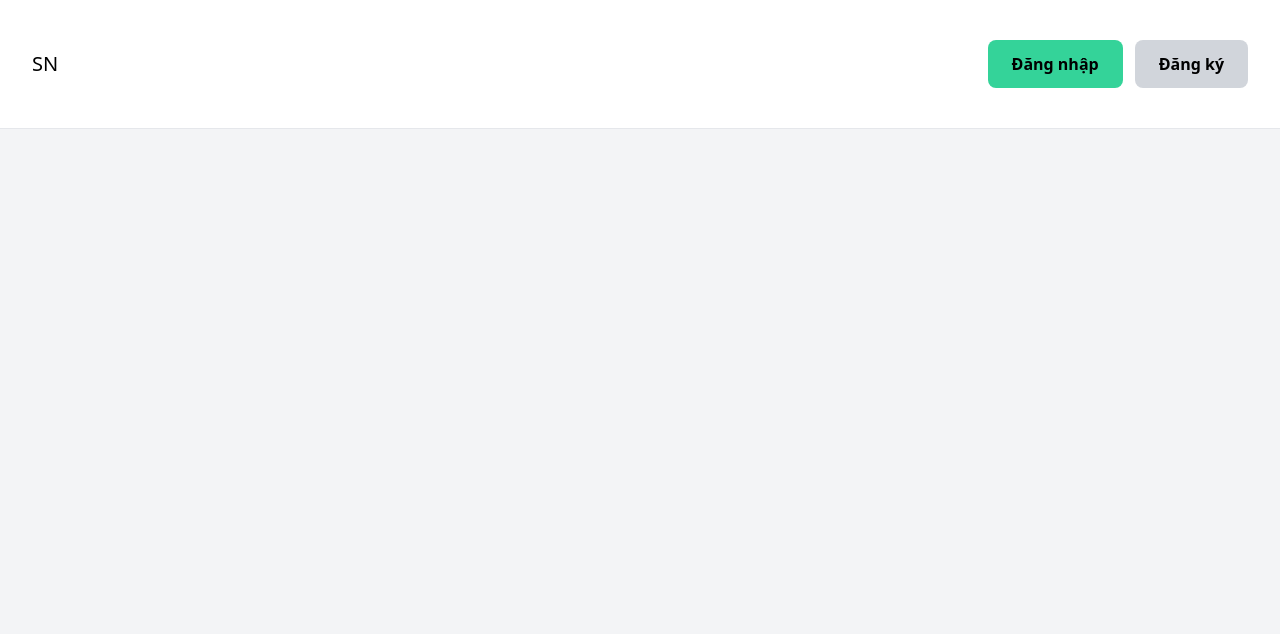
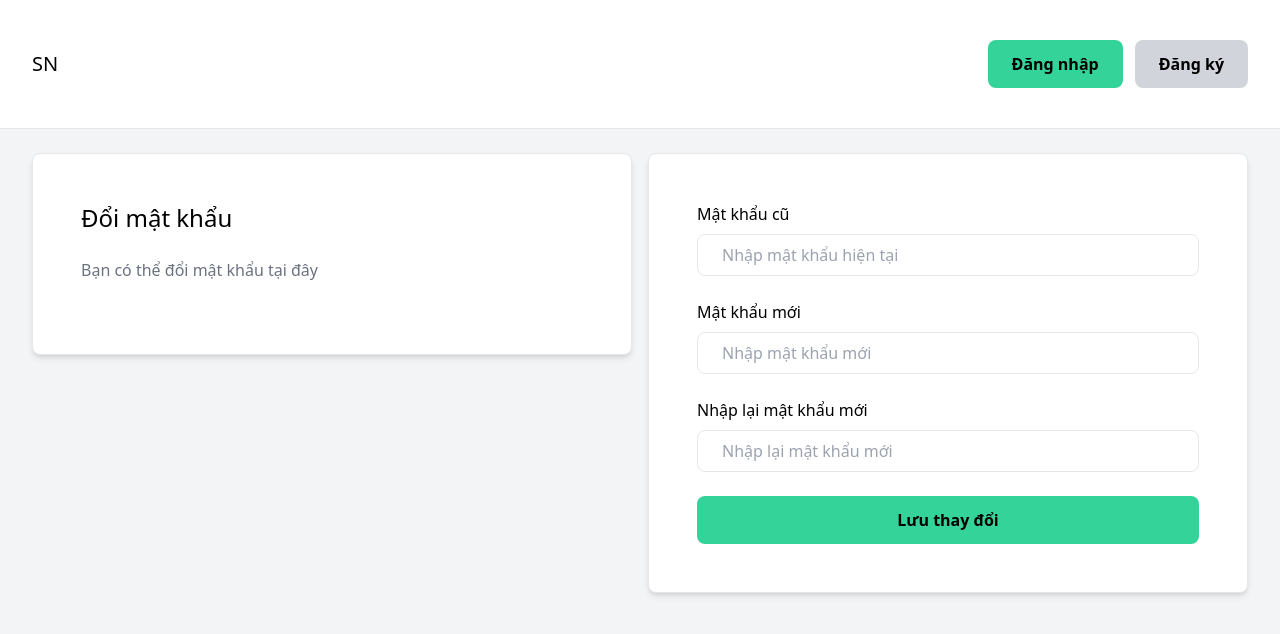
Before and after one commit to Void168/Social-network, a Vue app in the folder sn_frontend/: page /profile/edit/password in a window 1280 px wide. Shown: the top 634 px of the page. Built offline with nearby package versions, Linux system fonts and the light colour scheme.

Commit message:
change password

```diff
--- a/sn_frontend/src/router/index.js
+++ b/sn_frontend/src/router/index.js
@@ -10,6 +10,7 @@ import PostView from '../views/PostView.vue'
 import ChatView from '../views/ChatView.vue'
 import TrendView from '../views/TrendView.vue'
 import EditProfileView from '../views/EditProfileView.vue'
+import EditPasswordView from '../views/EditPasswordView.vue'
 
 const router = createRouter({
   history: createWebHistory(import.meta.env.BASE_URL),
@@ -60,6 +61,11 @@ const router = createRouter({
       component: EditProfileView
     },
     {
+      path: '/profile/edit/password',
+      name: 'editpassword',
+      component: EditPasswordView
+    },
+    {
       path: '/profile/:id/friends',
       name: 'friends',
       component: FriendsView
--- /dev/null
+++ b/sn_frontend/src/views/EditPasswordView.vue
@@ -0,0 +1,136 @@
+<template>
+  <div class="max-w-7xl mx-auto grid md:grid-cols-2 xs:grid-cols-1 gap-4">
+    <div class="main-left md:block xs:hidden">
+      <div class="p-12 bg-white border border-gray-200 rounded-lg">
+        <h1 class="mb-6 text-2xl">Đổi mật khẩu</h1>
+        <p class="mb-6 text-gray-500">Bạn có thể đổi mật khẩu tại đây</p>
+      </div>
+    </div>
+
+    <div class="main-right flex justify-center">
+      <div class="p-12 bg-white border boder-gray-200 rounded-lg w-full">
+        <form action="" class="space-y-6" v-on:submit.prevent="submitForm">
+          <div>
+            <label for="">Mật khẩu cũ</label>
+            <input
+              v-model="form.old_password"
+              type="password"
+              placeholder="Nhập mật khẩu hiện tại"
+              class="w-full mt-2 py-2 px-6 border border-gray-200 rounded-lg"
+            />
+          </div>
+
+          <p class="text-rose-400 text-center rounded-lg">{{ errors[0] }}</p>
+
+          <div>
+            <label for="">Mật khẩu mới</label>
+            <input
+              v-model="form.new_password1"
+              type="password"
+              placeholder="Nhập mật khẩu mới"
+              class="w-full mt-2 py-2 px-6 border border-gray-200 rounded-lg"
+            />
+          </div>
+
+          <p class="text-rose-400 text-center rounded-lg">{{ errors[1] }}</p>
+
+          <div>
+            <label for="">Nhập lại mật khẩu mới</label>
+            <input
+              v-model="form.new_password2"
+              type="password"
+              placeholder="Nhập lại mật khẩu mới"
+              class="w-full mt-2 py-2 px-6 border border-gray-200 rounded-lg"
+            />
+          </div>
+
+          <p class="text-rose-400 text-center rounded-lg">{{ errors[2] }}</p>
+
+          <div class="flex items-center justify-center">
+            <button class="w-full">Lưu thay đổi</button>
+          </div>
+        </form>
+      </div>
+    </div>
+  </div>
+</template>
+
+<script>
+import axios from "axios";
+import { useToastStore } from "@/stores/toast";
+import { useUserStore } from "../stores/user";
+
+export default (await import("vue")).defineComponent({
+  setup() {
+    const toastStore = useToastStore();
+    const userStore = useUserStore();
+
+    return {
+      toastStore,
+      userStore,
+    };
+  },
+
+  data() {
+    return {
+      form: {
+        old_password: "",
+        new_password1: "",
+        new_password2: "",
+      },
+
+      errors: [],
+    };
+  },
+
+  methods: {
+    submitForm() {
+      this.errors = [];
+
+      if (this.form.old_password !== this.form.new_password1) {
+        this.errors.push("Mật khẩu nhập cũ giống với mật khẩu mới");
+      }
+
+      if (this.form.new_password1 !== this.form.new_password2) {
+        this.errors.push("Mật khẩu nhập lại không đúng");
+      }
+
+      if (this.errors.length === 0) {
+        let formData = new FormData();
+        formData.append("old_password", this.form.old_password);
+        formData.append("new_password1", this.form.new_password1);
+        formData.append("new_password2", this.form.new_password2);
+
+        axios
+          .post("/api/edit-password/", formData, {
+            headers: {
+              "Content-Type": "multipart/form-data",
+            },
+          })
+          .then((res) => {
+            if (res.data.message === "success") {
+              this.toastStore.showToast(
+                5000,
+                "Đổi mật khẩu thành công. Vui lòng đăng nhập lại",
+                "bg-emerald-500 text-white"
+              );
+              this.$router.push("/login");
+
+              this.userStore.removeToken();
+              console.log(this.errors)
+            } else {
+              const data = JSON.parse(res.data.message);
+
+              for (const key in data) {
+                this.errors.push(data[key][0].message);
+              }
+            }
+          })
+          .catch((error) => {
+            console.log("error", error);
+          });
+      }
+    },
+  },
+});
+</script>
--- a/sn_frontend/src/views/EditProfileView.vue
+++ b/sn_frontend/src/views/EditProfileView.vue
@@ -12,6 +12,8 @@
           provident, tenetur ipsa minus quam eos voluptas nostrum assumenda
           suscipit, dolor veritatis perspiciatis soluta.
         </p>
+
+        <RouterLink to="/profile/edit/password" class="hover:underline flex justify-end">Đổi mật khẩu</RouterLink>
       </div>
     </div>
 
```
Also changed, not shown: 2 other files (tests, documents, lock files or other folders).
